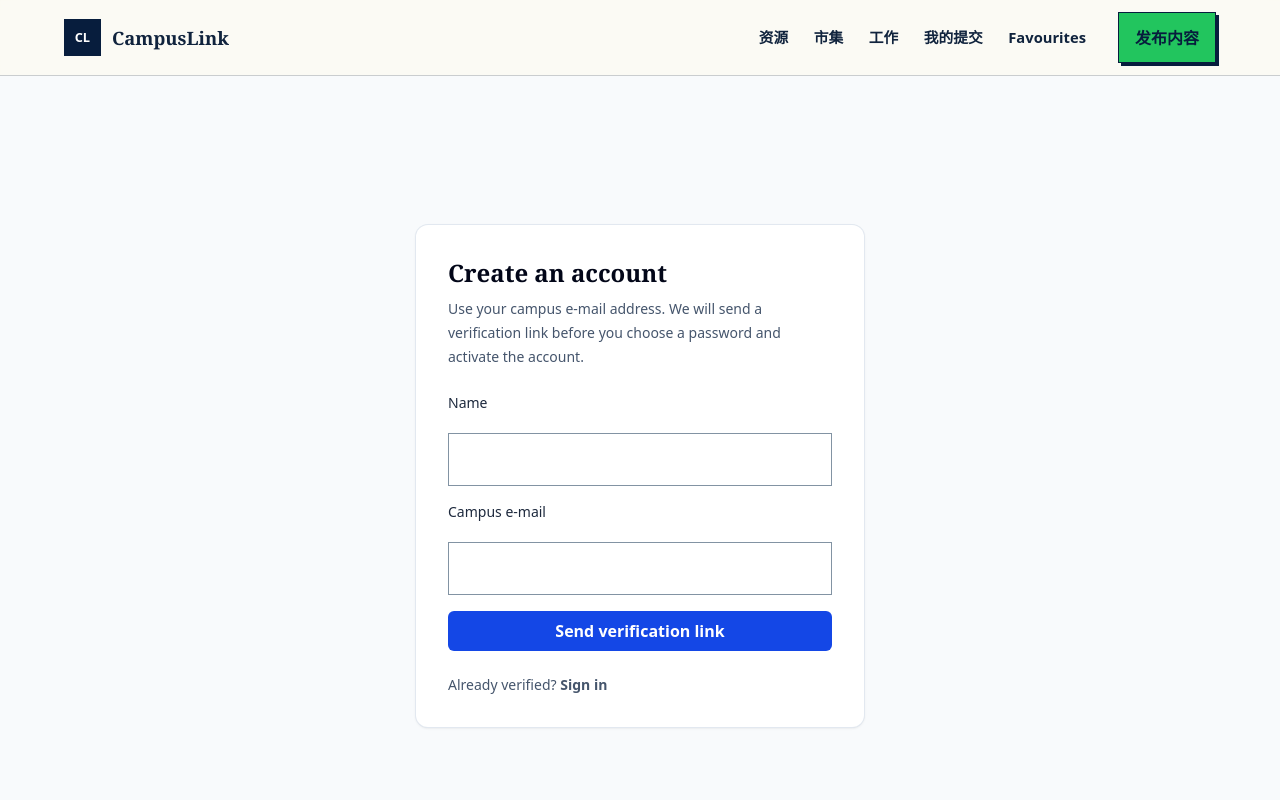
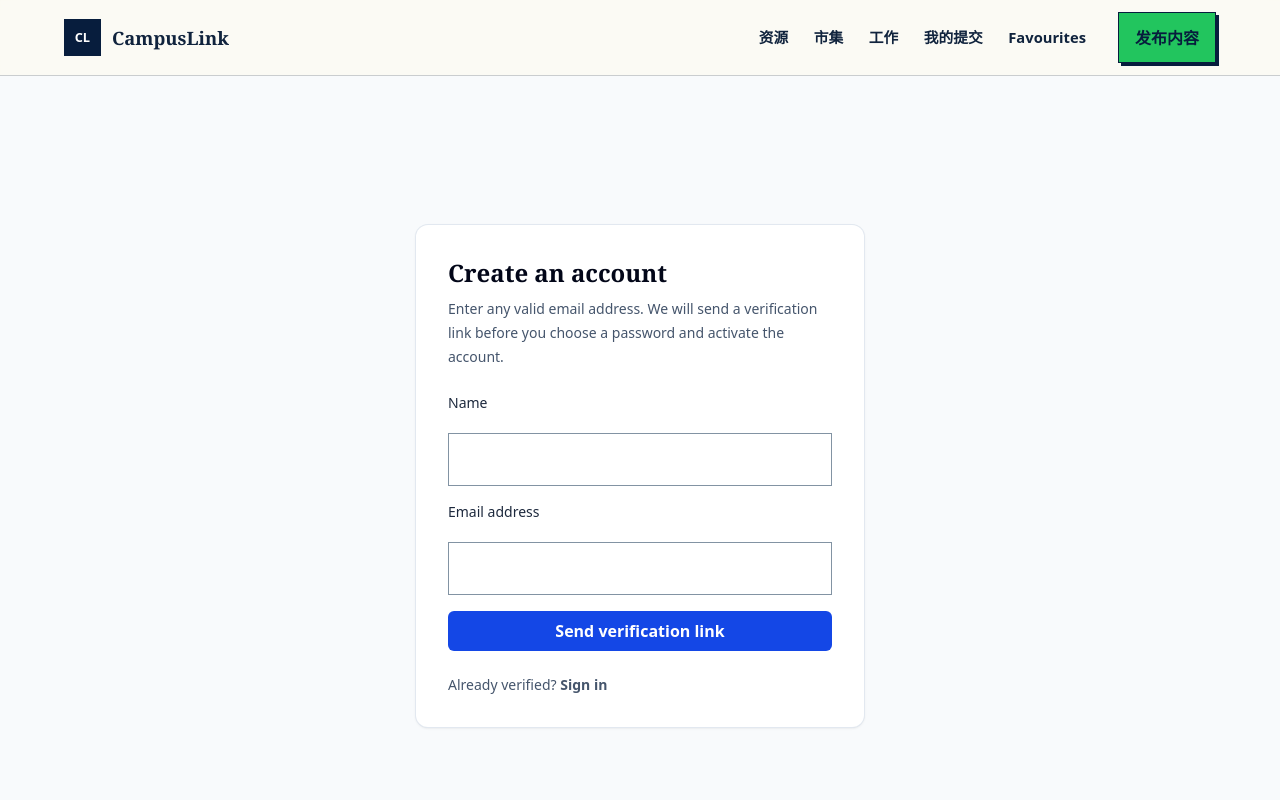
Before and after one commit to xndxyy/campuslink, a Next.js app: page /auth/sign-up in a window 1280 px wide. Shown: the top 800 px of the page. Built offline with nearby package versions, Linux system fonts and the light colour scheme.

Commit message:
fix: update open registration copy

```diff
--- a/app/auth/sign-up/page.tsx
+++ b/app/auth/sign-up/page.tsx
@@ -12,8 +12,8 @@ export default async function SignUpPage({ searchParams }: SignUpPageProps) {
       <section className="w-full max-w-md rounded-xl bg-white p-8 shadow-sm ring-1 ring-slate-200">
         <h1 className="text-2xl font-bold text-slate-950">Create an account</h1>
         <p className="mt-2 text-sm leading-6 text-slate-600">
-          Use your campus e-mail address. We will send a verification link
-          before you choose a password and activate the account.
+          Enter any valid email address. We will send a verification link before
+          you choose a password and activate the account.
         </p>
         {error ? (
           <p
@@ -47,7 +47,7 @@ export default async function SignUpPage({ searchParams }: SignUpPageProps) {
             className="block text-sm font-medium text-slate-800"
             htmlFor="email"
           >
-            Campus e-mail
+            Email address
           </label>
           <input
             autoComplete="email"
```
Also changed, not shown: 1 other file (tests, documents, lock files or other folders).
